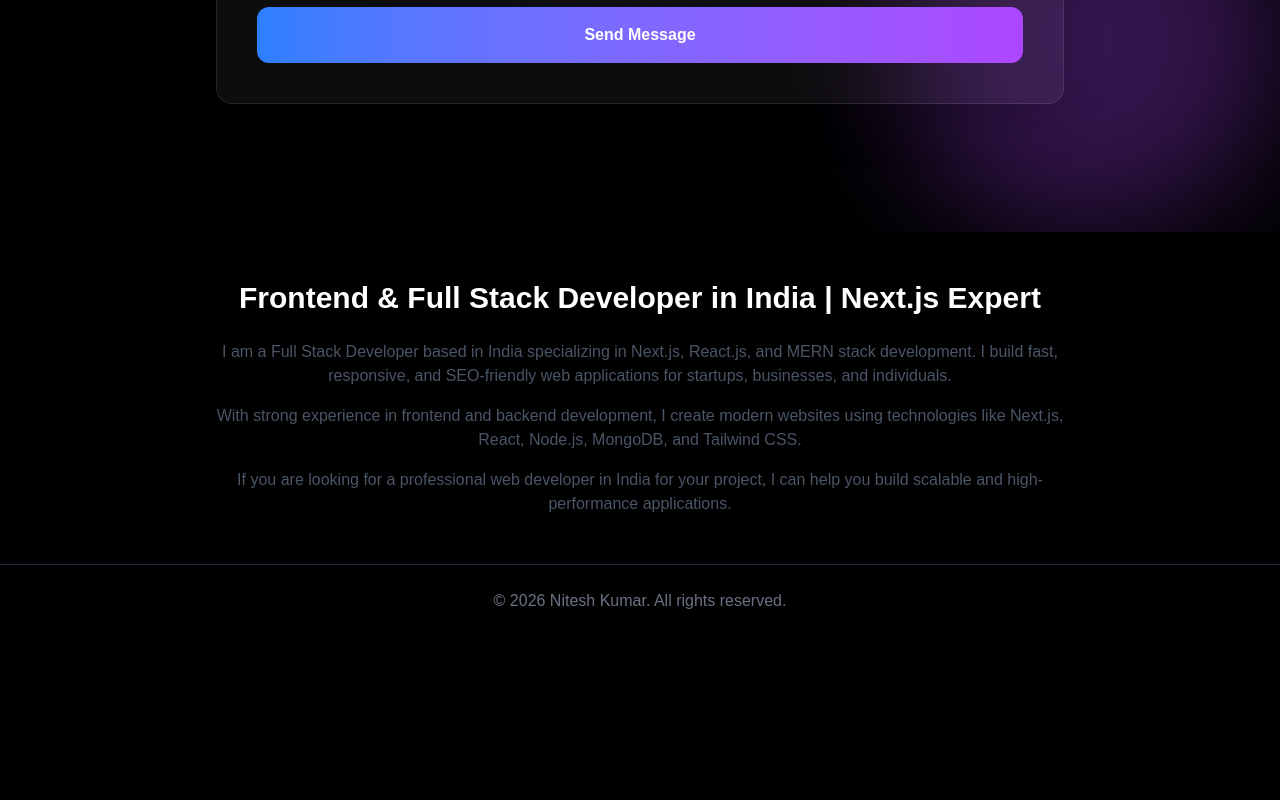
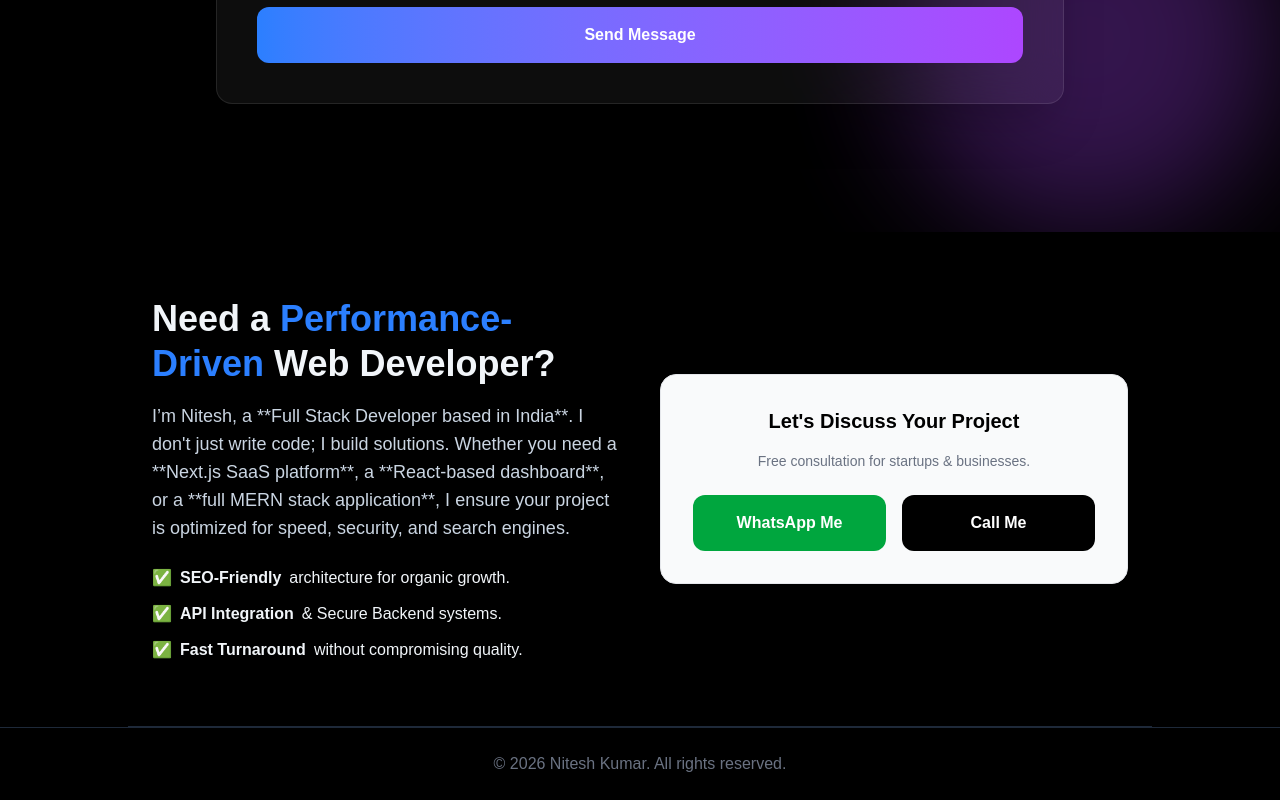
Before and after one commit to Niteshs-Code/Portfolio, a Next.js app: page / in a window 1280 px wide. Shown: the part 4736-5536 px from the top of the page. Before the commit the page ends 5373 px from the top, so only its background shows below. Built offline with nearby package versions, Linux system fonts and the light colour scheme.

Commit message:
enhance seo content

```diff
--- a/src/app/layout.js
+++ b/src/app/layout.js
@@ -5,15 +5,14 @@ import "./globals.css";
 
 
 export const metadata = {
-  title: "Nitesh | Full Stack Developer in India | Next.js & React Developer",
-  description:
-    "Nitesh is a Full Stack Developer in India specializing in Next.js, React, and MERN stack. View portfolio, projects, and contact for web development services.",
+ title: "Nitesh | Expert Next.js Developer for Scalable Web Applications",
+  description: "Transforming ideas into high-performance digital products. Specialized in Next.js, React, and MERN stack. Hire a reliable Full Stack Developer in India for fast & SEO-ready websites.",
   keywords: [
-    "Full Stack Developer India",
-    "Next.js Developer",
-    "React Developer Portfolio",
-    "MERN Stack Developer",
-    "Frontend Developer India",
+    "Hire Next.js Developer India",
+    "Full Stack Freelancer for Startups",
+    "Professional MERN Stack Services",
+    "Next.js SEO Optimization Expert",
+    "Custom Web Application Development"
   ],
   other: {
     "google-site-verification": "wMNSAN6beMZxE7dUCE_UV2TpP3CSBTbSXAtmVJXleqE",
--- a/src/app/page.js
+++ b/src/app/page.js
@@ -23,27 +23,50 @@ export default function Home() {
        <Pricing/>
       <Contact/>
 
-      <section className="px-6 py-12 max-w-4xl mx-auto text-center">
-  <h1 className="text-2xl md:text-3xl font-bold mb-6">
-    Frontend & Full Stack Developer in India | Next.js Expert
-  </h1>
+      <section className="px-6 py-16 max-w-5xl mx-auto text-left border-b border-gray-800"> {/* Border ko dark background ke liye dark kiya */}
+  <div className="grid md:grid-cols-2 gap-10 items-center">
+    <div>
+      {/* H2 Title - Text ko white (slate-100) kiya taaki dark BG pe dikhe */}
+      <h2 className="text-3xl md:text-4xl font-bold text-slate-100 leading-tight">
+        Need a <span className="text-blue-500">Performance-Driven</span> Web Developer?
+      </h2>
+      {/* P Text - Text ko light gray (slate-300) kiya leading visibility ke liye */}
+      <p className="mt-4 text-slate-300 text-lg">
+        I’m Nitesh, a **Full Stack Developer based in India**. I don't just write code; I build solutions. Whether you need a **Next.js SaaS platform**, a **React-based dashboard**, or a **full MERN stack application**, I ensure your project is optimized for speed, security, and search engines.
+      </p>
+      {/* UL List - Text white kiya */}
+      <ul className="mt-6 space-y-3 text-slate-100">
+        <li className="flex items-center gap-2">✅ <strong>SEO-Friendly</strong> architecture for organic growth.</li>
+        <li className="flex items-center gap-2">✅ <strong>API Integration</strong> & Secure Backend systems.</li>
+        <li className="flex items-center gap-2">✅ <strong>Fast Turnaround</strong> without compromising quality.</li>
+      </ul>
+    </div>
+    {/* Right Card - Iska background light hai, isliye iska text already dark dikhega */}
+    <div className="bg-gray-50 p-8 rounded-2xl shadow-sm border border-gray-200">
+      <h3 className="text-xl font-bold mb-4 text-center text-black">Let's Discuss Your Project</h3>
+      <p className="text-sm text-center text-gray-500 mb-6">Free consultation for startups & businesses.</p>
 
-  <p className="text-gray-600 mb-4">
-    I am a Full Stack Developer based in India specializing in Next.js, React.js,
-    and MERN stack development. I build fast, responsive, and SEO-friendly
-    web applications for startups, businesses, and individuals.
-  </p>
+      {/* Option 1: WhatsApp Link (Dono links ko side-by-side) */}
+      <div className="flex gap-4">
+        <a
+          href="https://wa.me/918595460058?text=I'm%20interested%20in%20discussing%20a%20project%20with%20you"
+          target="_blank"
+          rel="noopener noreferrer"
+          className="flex-1 text-center bg-green-600 text-white py-4 rounded-xl font-semibold hover:bg-green-700 transition"
+        >
+          WhatsApp Me
+        </a>
 
-  <p className="text-gray-600 mb-4">
-    With strong experience in frontend and backend development, I create
-    modern websites using technologies like Next.js, React, Node.js,
-    MongoDB, and Tailwind CSS.
-  </p>
-
-  <p className="text-gray-600">
-    If you are looking for a professional web developer in India for your
-    project, I can help you build scalable and high-performance applications.
-  </p>
+        {/* Option 2: Direct Call Link */}
+        <a
+          href="tel:+918595460058"
+          className="flex-1 text-center bg-black text-white py-4 rounded-xl font-semibold hover:bg-gray-800 transition"
+        >
+          Call Me
+        </a>
+      </div>
+    </div>
+  </div>
 </section>
       <Footer/>
       <ScrollBar />
```
